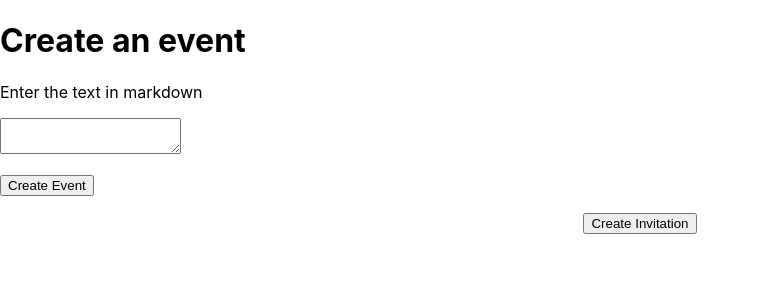
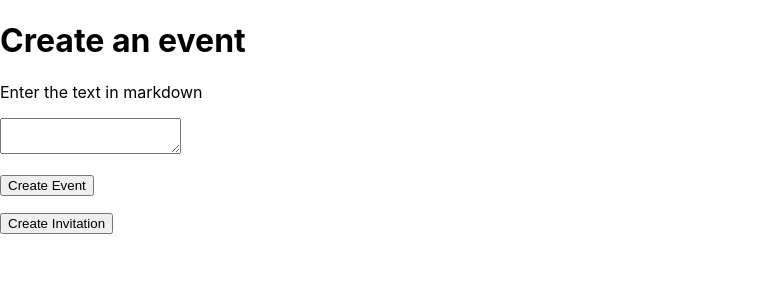
Before and after one commit to chmac/cryptparty, a React (Create React App) app in the folder app/: page / in a window 1280 px wide. Shown: the top 300 px of the page, without its empty margins (0-760 px from the left). Built offline with nearby package versions, Linux system fonts and the light colour scheme.

Commit message:
Working themed material-ui.

```diff
--- a/app/src/App.tsx
+++ b/app/src/App.tsx
@@ -1,6 +1,7 @@
 import React from "react";
 import { Provider } from "react-redux";
 import { ApolloProvider } from "react-apollo";
+import { createStyles, withStyles, WithStyles, Theme } from "@material-ui/core";
 
 import store from "./store";
 import apollo from "./apollo";
@@ -11,12 +12,14 @@ import { createInvitation } from "./services/invitations";
 
 import "./App.css";
 
-const App: React.FC = () => {
+const App = (props: WithStyles<typeof styles>) => {
+  const { classes } = props;
+
   return (
     <Provider store={store}>
       <ApolloProvider client={apollo}>
         <Events />
-        <div className="App">
+        <div id="App" className={classes.root}>
           <button onClick={createInvitation}>Create Invitation</button>
         </div>
       </ApolloProvider>
@@ -24,4 +27,11 @@ const App: React.FC = () => {
   );
 };
 
-export default App;
+const styles = (theme: Theme) =>
+  createStyles({
+    root: {
+      flexGrow: 1
+    }
+  });
+
+export default withStyles(styles)(App);
```
